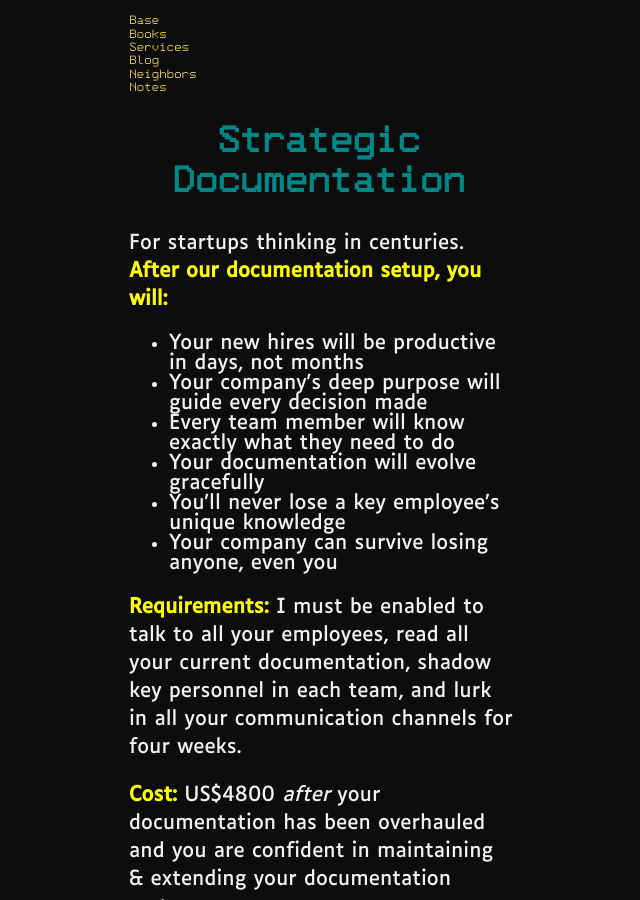
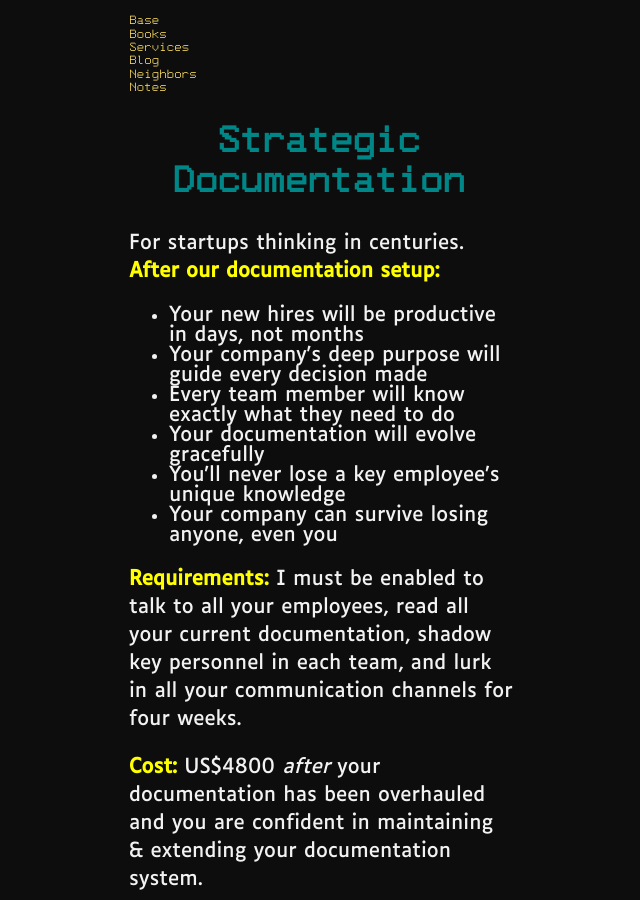
Before and after one commit to ray-dorai/ray-dorai.github.io, a Jekyll site: the page built from services.html, in a window 1280 px wide and 900 px high. Shown: the whole window, without its empty margins (319-959 px from the left). Built offline with Jekyll 4.4.1, drawn with Linux system fonts in a browser that asks for light colours.

Commit message:
Update services.html

```diff
--- a/services.html
+++ b/services.html
@@ -4,7 +4,7 @@ title: Services
 ---
 
 <h1>Strategic Documentation</h1>
-<p>For startups thinking in centuries. <b style="color:yellow;">After our documentation setup, you will:</b></p>
+<p>For startups thinking in centuries. <b style="color:yellow;">After our documentation setup:</b></p>
 
 <ul style="font-size:20px">
 <li>Your new hires will be productive in days, not months</li>
```
